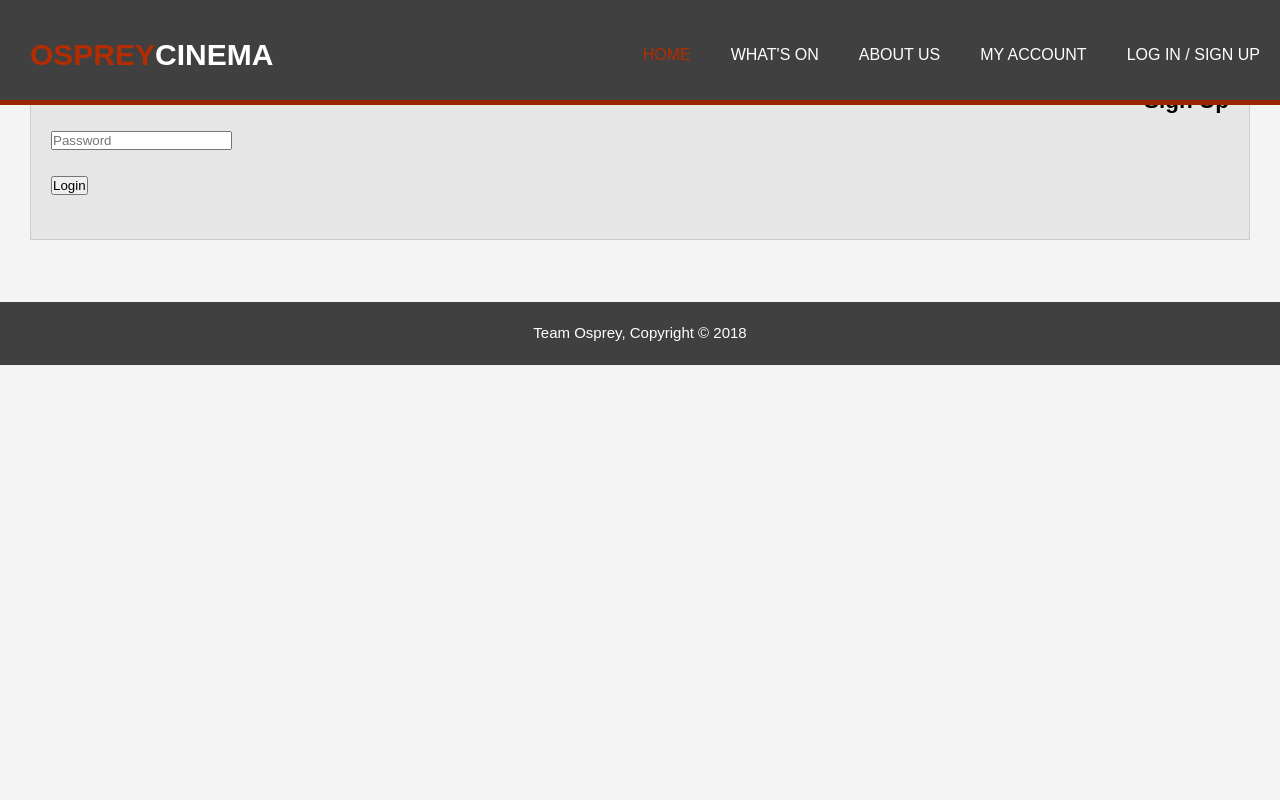
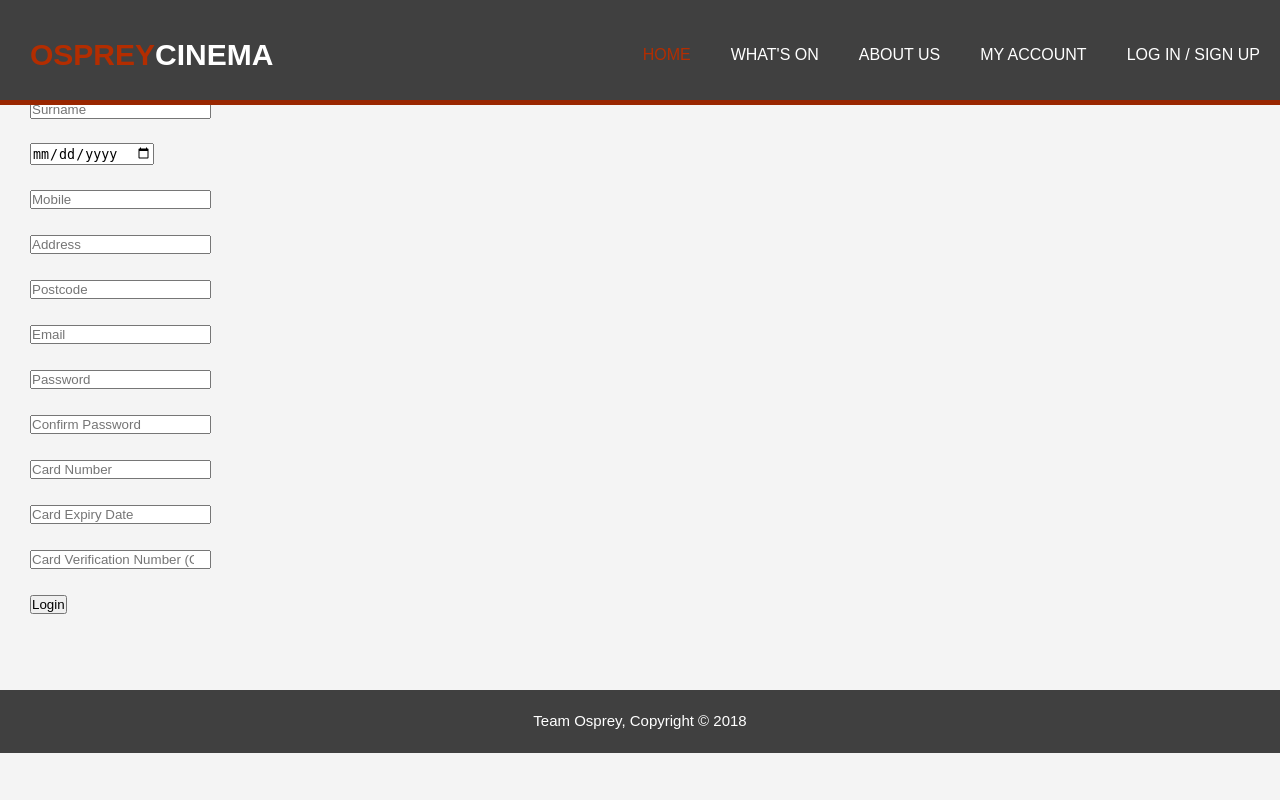
Before and after one commit to DanielAves/Cinema-Application, a Flask app: page /signup in a window 1280 px wide. Run offline with Flask 2, Linux system fonts and the light colour scheme.

Commit message:
Added more fields to the sign up form and amended signup.html accordingly. Also created a class in css page to allow for styling of the form.

```diff
--- a/website/app/forms.py
+++ b/website/app/forms.py
@@ -1,6 +1,6 @@
 from flask_wtf import Form
-from wtforms import TextAreaField, StringField, TextField
-from wtforms.validators import DataRequired #Imports needed for forms
+from wtforms import TextAreaField, StringField, TextField,IntegerField, DateField,PasswordField
+from wtforms.validators import DataRequired,InputRequired, Length, Email, EqualTo #Imports needed for forms
 # from .models import Task
 
 class CreateForm(Form):
@@ -11,8 +11,19 @@ class SessionForm(Form):
     pw = TextField('pw', validators=[DataRequired()])
 
 class SignupForm(Form):
-    username = TextField('username', validators=[DataRequired()]) #Used for signing up
-    password = TextField('password', validators=[DataRequired()])
+    firstname = TextField('firstname', validators=[DataRequired()])
+    surname = TextField('surname', validators=[DataRequired()])
+    dob = DateField('dob', validators=[DataRequired()],)
+    mobile = TextField('mobile', validators=[DataRequired(),Length(min=9, message="Mobile number not entered")])
+    address = TextField('address', validators=[DataRequired()])
+    postcode = TextField('postcode', validators=[DataRequired()])
+    email = TextField('email', validators=[DataRequired(),Email(message="Incorrect email")]) #Used for signing up
+    password = PasswordField('New Password', [InputRequired(), EqualTo('confirm', message='Passwords must match')])
+    confirm  = PasswordField('Repeat Password')
+    hint = TextField('hint', validators=[DataRequired()])
+    card_number = IntegerField('cardnumber', validators=[DataRequired()])
+    card_expiry = TextField('card_expiry', validators=[DataRequired()])
+    card_cvv = IntegerField('card_cvv', validators=[DataRequired()])
 
 class PasswordForm(Form):
     changeusername = TextField('changeusername', validators=[DataRequired()])
--- a/website/app/static/styles.css
+++ b/website/app/static/styles.css
@@ -160,3 +160,7 @@ h1{
     margin:auto;
     overflow:hidden;
 }
+
+form-control{               #this is the class for the form
+
+}
--- a/website/app/templates/signup.html
+++ b/website/app/templates/signup.html
@@ -1,17 +1,67 @@
 {% extends "base.html" %}
 {% block content %}
 
-    <div class="wrap">
+    <!-- <div class="wrap"> -->
         <h1>Sign Up</h1>
         <form class ="signUp" action="" method="post">
             {{ signform.hidden_tag() }}
-            {{ signform.username (placeholder='Username')}}<br>              <!--First input box and message if not input -->
-            {% for error in signform.username.errors %}
+            {{ signform.firstname (placeholder='Firstname',class_="form-control")}}<br>              <!--First input box and message if not input -->
+            {% for error in signform.firstname.errors %}
+            <span style="color: red;">[{{ error }}]</span>
+            {% endfor %}<br>
+
+            {{ signform.surname (placeholder='Surname',class_="form-control")}}<br>             <!--Second input box and message if not input -->
+            {% for error in signform.surname.errors %}
+            <span style="color: red;">[{{ error }}]</span>
+            {% endfor %}<br>
+
+            {{ signform.dob (placeholder='Date of Birth')}}<br>             <!--Second input box and message if not input -->
+            {% for error in signform.dob.errors %}
+            <span style="color: red;">[{{ error }}]</span>
+            {% endfor %}<br>
+
+            {{ signform.mobile (placeholder='Mobile')}}<br>             <!--Second input box and message if not input -->
+            {% for error in signform.mobile.errors %}
+            <span style="color: red;">[{{ error }}]</span>
+            {% endfor %}<br>
+
+            {{ signform.address (placeholder='Address')}}<br>             <!--Second input box and message if not input -->
+            {% for error in signform.address.errors %}
+            <span style="color: red;">[{{ error }}]</span>
+            {% endfor %}<br>
+
+            {{ signform.postcode (placeholder='Postcode')}}<br>             <!--Second input box and message if not input -->
+            {% for error in signform.postcode.errors %}
+            <span style="color: red;">[{{ error }}]</span>
+            {% endfor %}<br>
+
+            {{ signform.email (placeholder='Email')}}<br>             <!--Second input box and message if not input -->
+            {% for error in signform.email.errors %}
             <span style="color: red;">[{{ error }}]</span>
             {% endfor %}<br>
 
             {{ signform.password (placeholder='Password')}}<br>             <!--Second input box and message if not input -->
-            {% for error in signform.username.errors %}
+            {% for error in signform.password.errors %}
+            <span style="color: red;">[{{ error }}]</span>
+            {% endfor %}<br>
+
+            {{ signform.confirm (placeholder='Confirm Password')}}<br>             <!--Second input box and message if not input -->
+            {% for error in signform.confirm.errors %}
+            <span style="color: red;">[{{ error }}]</span>
+            {% endfor %}<br>
+
+            {{ signform.card_number (placeholder='Card Number')}}<br>             <!--Second input box and message if not input -->
+            {% for error in signform.card_number.errors %}
+            <span style="color: red;">[{{ error }}]</span>
+            {% endfor %}<br>
+
+            {{ signform.card_expiry (placeholder='Card Expiry Date')}}<br>             <!--Second input box and message if not input -->
+            {% for error in signform.card_expiry.errors %}
+            <span style="color: red;">[{{ error }}]</span>
+            {% endfor %}<br>
+
+            {{ signform.card_cvv (placeholder='Card Verification Number (On back of card)')}}<br>             <!--Second input box and message if not input -->
+            {% for error in signform.card_cvv.errors %}
             <span style="color: red;">[{{ error }}]</span>
             {% endfor %}<br>
 
@@ -19,7 +69,7 @@
         </form>
         {% if message %}
         <p style="color: red; width:100%; text-align:center;">{{ message }}</p>       <!--Message if username taken-->
-    </div>
+    <!-- </div> -->
 
     {% endif %}
 {% endblock %}
```
